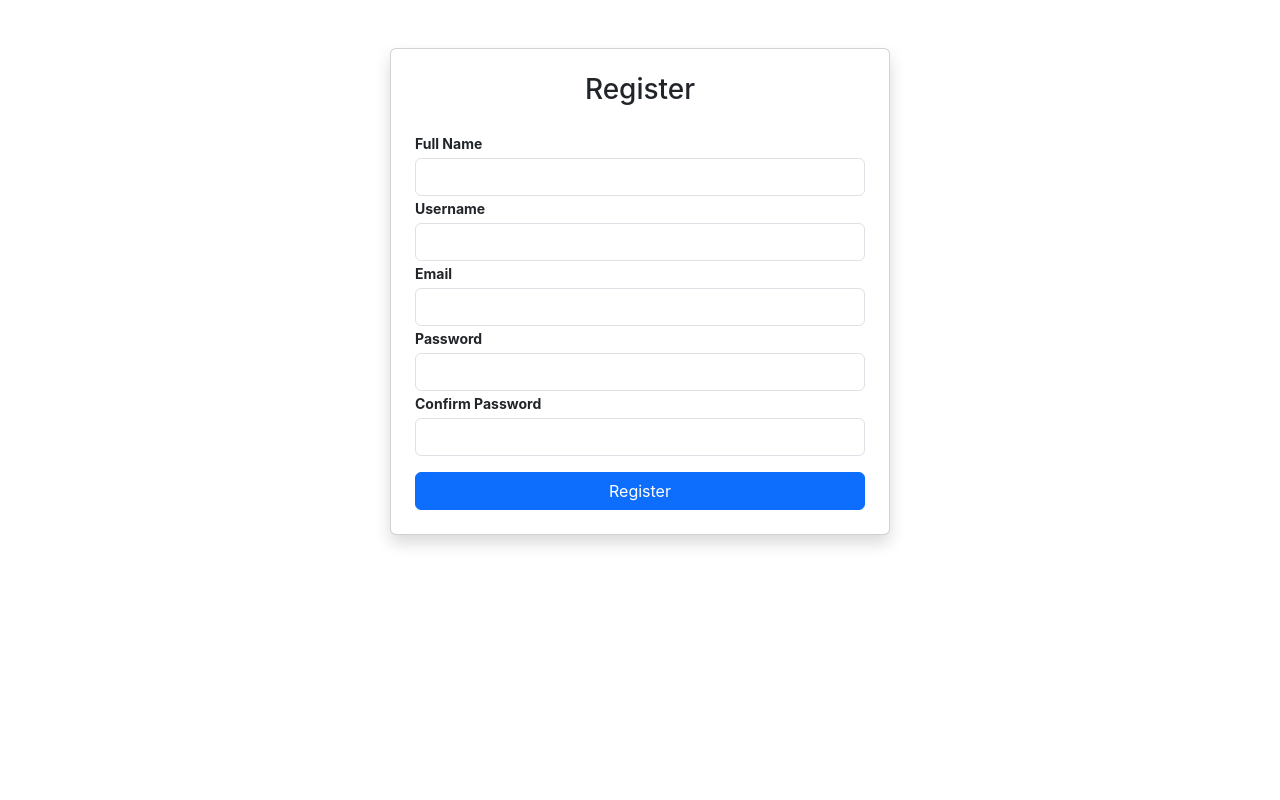
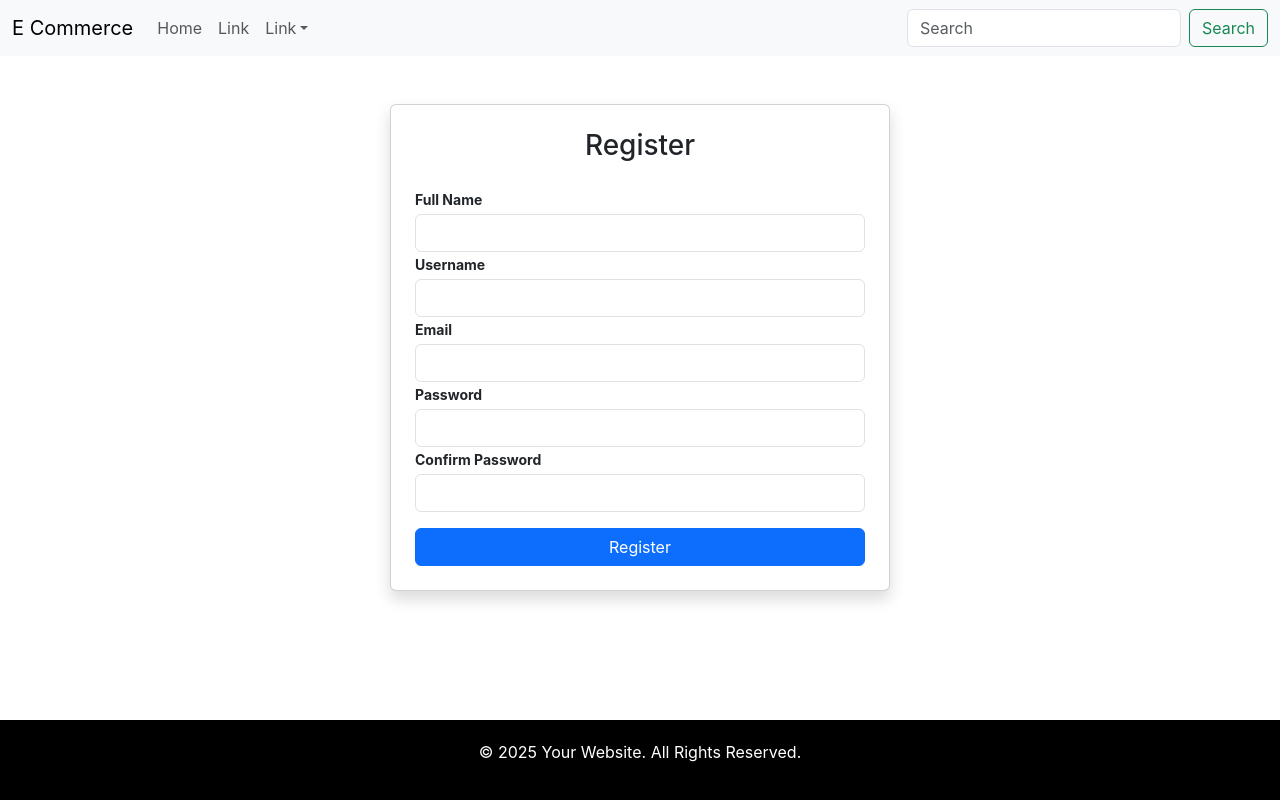
Before and after one commit to mustafajuba98/e-commerce, a React (Create React App) app: page / in a window 1280 px wide. Built offline with nearby package versions, Linux system fonts and the light colour scheme.

Commit message:
navbar,footer as components (to be edited later)

```diff
--- a/src/TestApp.js
+++ b/src/TestApp.js
@@ -1,12 +1,17 @@
-import logo from './logo.svg';
-import './App.css';
-import RegisterForm from './pages/register';
+import logo from "./logo.svg";
+import "./App.css";
+import RegisterForm from "./pages/register";
+import Navbar from "./components/navbar";
+import Footer from "./components/footer";
+
 function TestApp() {
-	return (
-		<>
-		<RegisterForm />
-		</>
-	);
+  return (
+    <>
+      <Navbar />
+      <RegisterForm />
+      <Footer />
+    </>
+  );
 }
 
 export default TestApp;
--- /dev/null
+++ b/src/components/footer.js
@@ -0,0 +1,26 @@
+import React from "react";
+import { Container } from "react-bootstrap";
+
+const Footer = () => {
+  return (
+    <footer
+      style={{
+        backgroundColor: "#000",
+        color: "#fff",
+        padding: "20px 0",
+        textAlign: "center",
+        position: "fixed",
+        bottom: 0,
+        width: "100%",
+      }}
+    >
+      <Container>
+        <p>
+          &copy; {new Date().getFullYear()} Your Website. All Rights Reserved.
+        </p>
+      </Container>
+    </footer>
+  );
+};
+
+export default Footer;
--- /dev/null
+++ b/src/components/navbar.js
@@ -0,0 +1,48 @@
+import Button from "react-bootstrap/Button";
+import Container from "react-bootstrap/Container";
+import Form from "react-bootstrap/Form";
+import Nav from "react-bootstrap/Nav";
+import Navbar from "react-bootstrap/Navbar";
+import NavDropdown from "react-bootstrap/NavDropdown";
+
+function NavScrollExample() {
+  return (
+    <Navbar expand="lg" className="bg-body-tertiary">
+      <Container fluid>
+        <Navbar.Brand href="#">E Commerce</Navbar.Brand>
+        <Navbar.Toggle aria-controls="navbarScroll" />
+        <Navbar.Collapse id="navbarScroll">
+          <Nav
+            className="me-auto my-2 my-lg-0"
+            style={{ maxHeight: "100px" }}
+            navbarScroll
+          >
+            <Nav.Link href="#action1">Home</Nav.Link>
+            <Nav.Link href="#action2">Link</Nav.Link>
+            <NavDropdown title="Link" id="navbarScrollingDropdown">
+              <NavDropdown.Item href="#action3">Action</NavDropdown.Item>
+              <NavDropdown.Item href="#action4">
+                Another action
+              </NavDropdown.Item>
+              <NavDropdown.Divider />
+              <NavDropdown.Item href="#action5">
+                Something else here
+              </NavDropdown.Item>
+            </NavDropdown>
+          </Nav>
+          <Form className="d-flex">
+            <Form.Control
+              type="search"
+              placeholder="Search"
+              className="me-2"
+              aria-label="Search"
+            />
+            <Button variant="outline-success">Search</Button>
+          </Form>
+        </Navbar.Collapse>
+      </Container>
+    </Navbar>
+  );
+}
+
+export default NavScrollExample;
```
